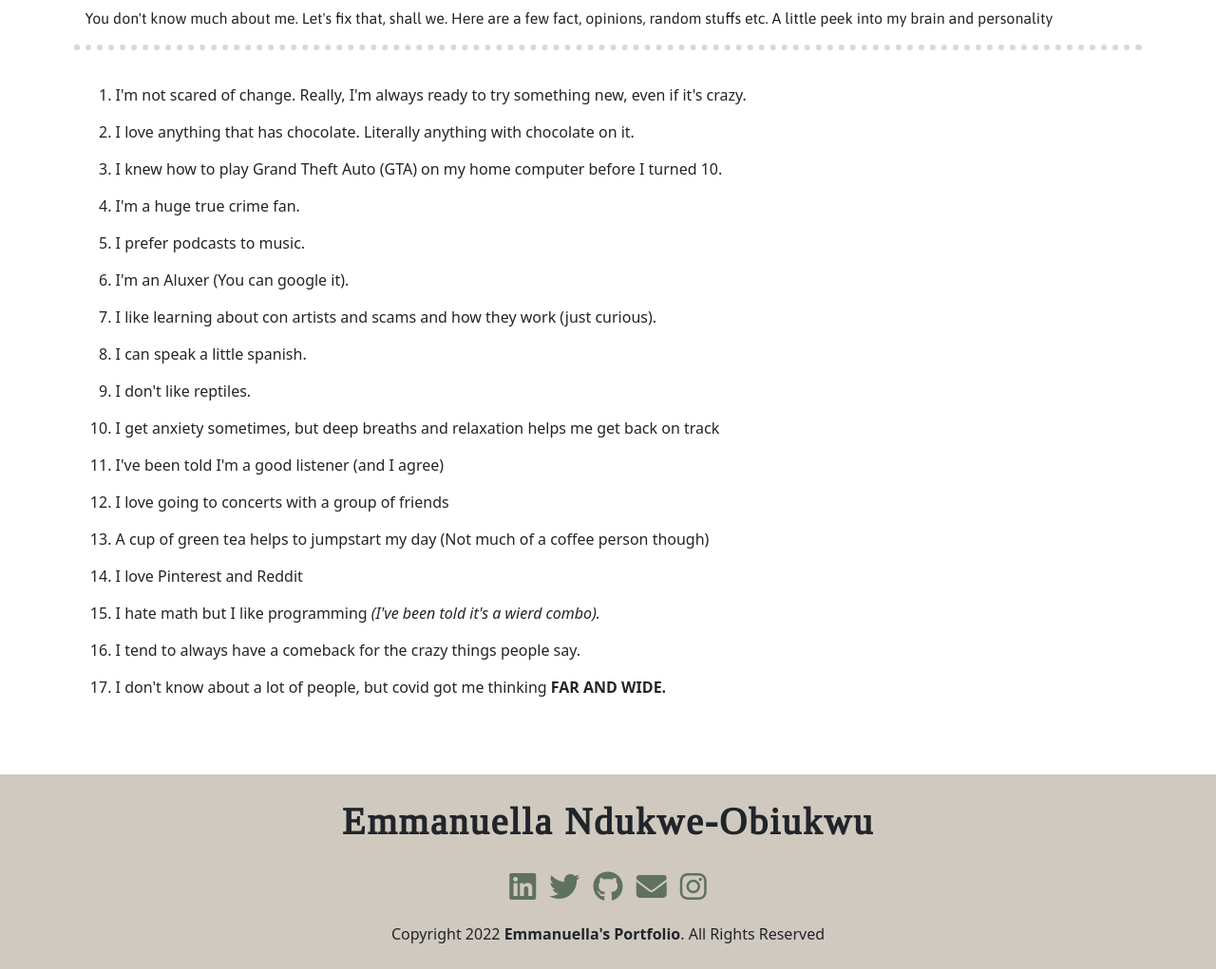
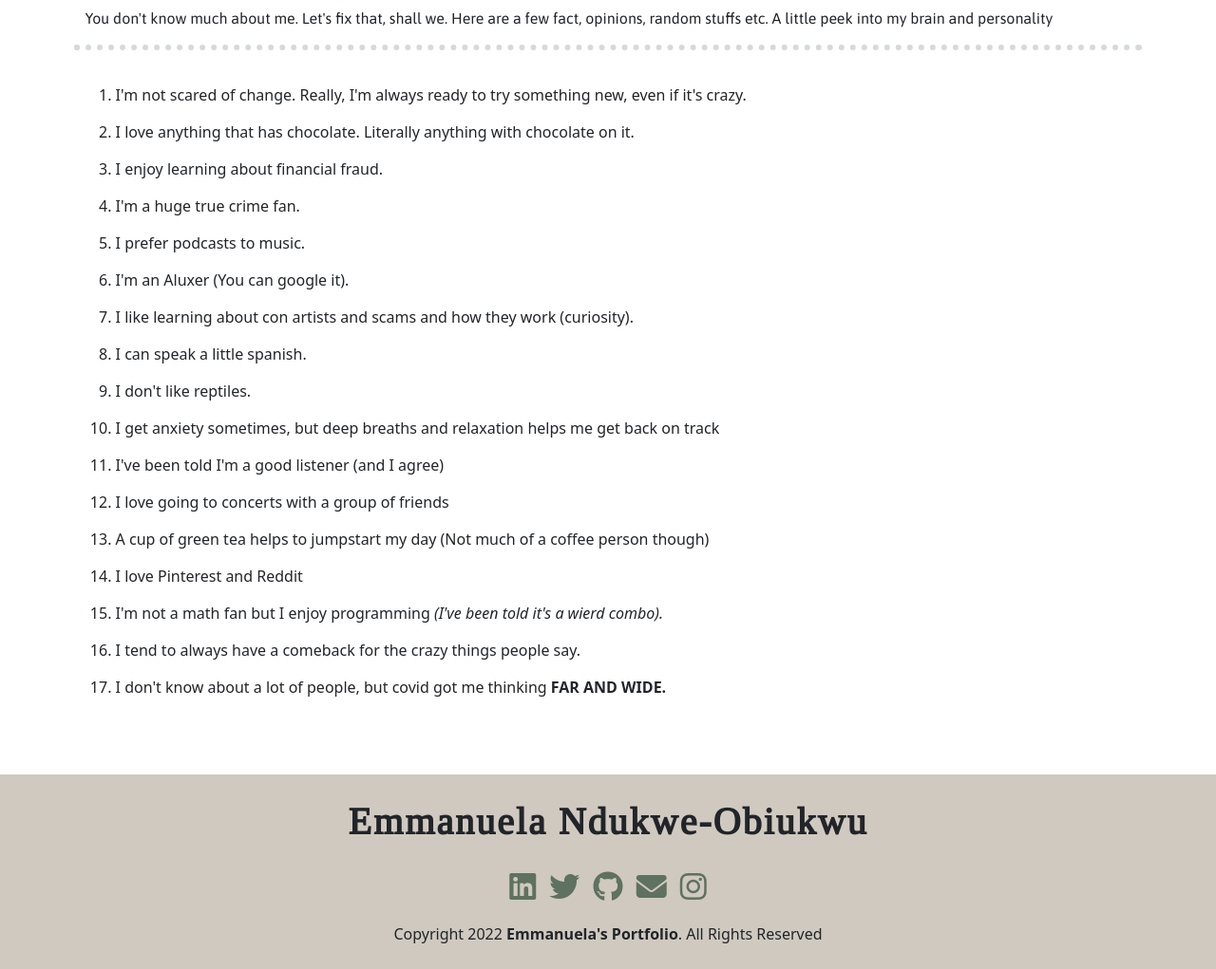
Before and after one commit to Ellarh/Ella-Portfolio, a Flask app: page /random-things in a window 1280 px wide. Shown: the part 193-1214 px from the top of the page at 95% size. Run offline with Flask 2, Linux system fonts and the light colour scheme; some libraries are stand-ins or nearby versions.

Commit message:
Revised resume and random page

```diff
--- a/templates/footer.html
+++ b/templates/footer.html
@@ -1,7 +1,7 @@
 <!--Footer Section-->
 
 <footer id="footer">
-    <h1 class="footer-name">Emmanuella Ndukwe-Obiukwu</h1>
+    <h1 class="footer-name">Emmanuela Ndukwe-Obiukwu</h1>
 <!--    <p>Et aut eum quis fuga eos sunt ipsa nihil. Labore corporis magni eligendi fuga maxime saepe commodi placeat.</p>-->
     <div class="social-icons-footer">
         <a href="https://www.linkedin.com/in/emmanuella-ndukwe-obiukwu-6320b2195/">
@@ -21,6 +21,6 @@
         </a>
     </div>
     <div class="copyright">
-        Copyright 2022 <strong><span>Emmanuella's Portfolio</span></strong>. All Rights Reserved
+        Copyright 2022 <strong><span>Emmanuela's Portfolio</span></strong>. All Rights Reserved
       </div>
 </footer>
--- a/templates/header.html
+++ b/templates/header.html
@@ -5,7 +5,7 @@
     <meta name="viewport"
           content="width=device-width, user-scalable=no, initial-scale=1.0, maximum-scale=1.0, minimum-scale=1.0">
     <meta http-equiv="X-UA-Compatible" content="ie=edge">
-    <title>Emmanuella Ndukwe - Web Developer</title>
+    <title>Emmanuela - Web Developer, Programmer</title>
     <!--    Bootstrap Css-->
     <link href="https://cdn.jsdelivr.net/npm/bootstrap@5.2.0/dist/css/bootstrap.min.css" rel="stylesheet"
           integrity="sha384-gH2yIJqKdNHPEq0n4Mqa/HGKIhSkIHeL5AyhkYV8i59U5AR6csBvApHHNl/vI1Bx" crossorigin="anonymous">
--- a/templates/index.html
+++ b/templates/index.html
@@ -29,7 +29,7 @@
 <section id="title">
     <div class="row">
         <div class="col">
-            <h1 class="title-text">Emmanuella Ndukwe-Obiukwu</h1>
+            <h1 class="title-text">Emmanuela Ndukwe-Obiukwu</h1>
             <div class="wrapper">
                 <div class="static-text">I'm a</div>
                 <ul class="moving-text">
@@ -262,12 +262,12 @@
             <div class="resume-items">
                 <h4 class="resume-heading"><strong>Created a Full Stack Website</strong></h4>
                 <p>2022</p>
-                <p><em><a class="blog-link" href="https://thejournaljar.com/">The Journal Jar</a></em></p>
+                <p><em><a class="blog-link" href="https://github.com/Ellarh/journal-prompt-generator">The Journal Jar</a></em></p>
                 <ul class="resume-list">
                     <li>Coded and Developed a Random Journal Prompt Generator from Scratch</li>
                     <li>This website generated random prompts for the user whenever the generator is run</li>
                     <li>The website was developed using the Flask framework for the backend, Html, Css and Bootstrap for the Front-end</li>
-                    <li>Its domain name was acquired from Godaddy and deployed using Digital Ocean</li>
+<!--                    <li>Its domain name was acquired from Godaddy and deployed using Digital Ocean</li>-->
                     <li>The website provides a simple service for it's user, which is generating a new prompt when it is run.</li>
                     <br/>
                     <p>Creating this website allowed me to widen my knowledge and expertise on the front-end and backend of web development.
--- a/templates/random.html
+++ b/templates/random.html
@@ -36,11 +36,11 @@
         <ol>
             <li class="random-item">I'm not scared of change. Really, I'm always ready to try something new, even if it's crazy.</li>
             <li class="random-item">I love anything that has chocolate. Literally anything with chocolate on it.</li>
-            <li class="random-item">I knew how to play Grand Theft Auto (GTA) on my home computer before I turned 10.</li>
+            <li class="random-item">I enjoy learning about financial fraud.</li>
             <li class="random-item">I'm a huge true crime fan.</li>
             <li class="random-item">I prefer podcasts to music.</li>
             <li class="random-item">I'm an Aluxer (You can google it).</li>
-            <li class="random-item">I like learning about con artists and scams and how they work (just curious).</li>
+            <li class="random-item">I like learning about con artists and scams and how they work (curiosity).</li>
             <li class="random-item">I can speak a little spanish.</li>
             <li class="random-item">I don't like reptiles.</li>
             <li class="random-item">I get anxiety sometimes, but deep breaths and relaxation helps me get back on track</li>
@@ -48,7 +48,7 @@
             <li class="random-item">I love going to concerts with a group of friends</li>
             <li class="random-item">A cup of green tea helps to jumpstart my day (Not much of a coffee person though)</li>
             <li class="random-item">I love Pinterest and Reddit</li>
-            <li class="random-item">I hate math but I like programming <em>(I've been told it's a wierd combo).</em></li>
+            <li class="random-item">I'm not a math fan but I enjoy programming <em>(I've been told it's a wierd combo).</em></li>
             <li class="random-item">I tend to always have a comeback for the crazy things people say.</li>
             <li class="random-item">I don't know about a lot of people, but covid got me thinking <strong>FAR AND WIDE.</strong> </li>
         </ol>
```
